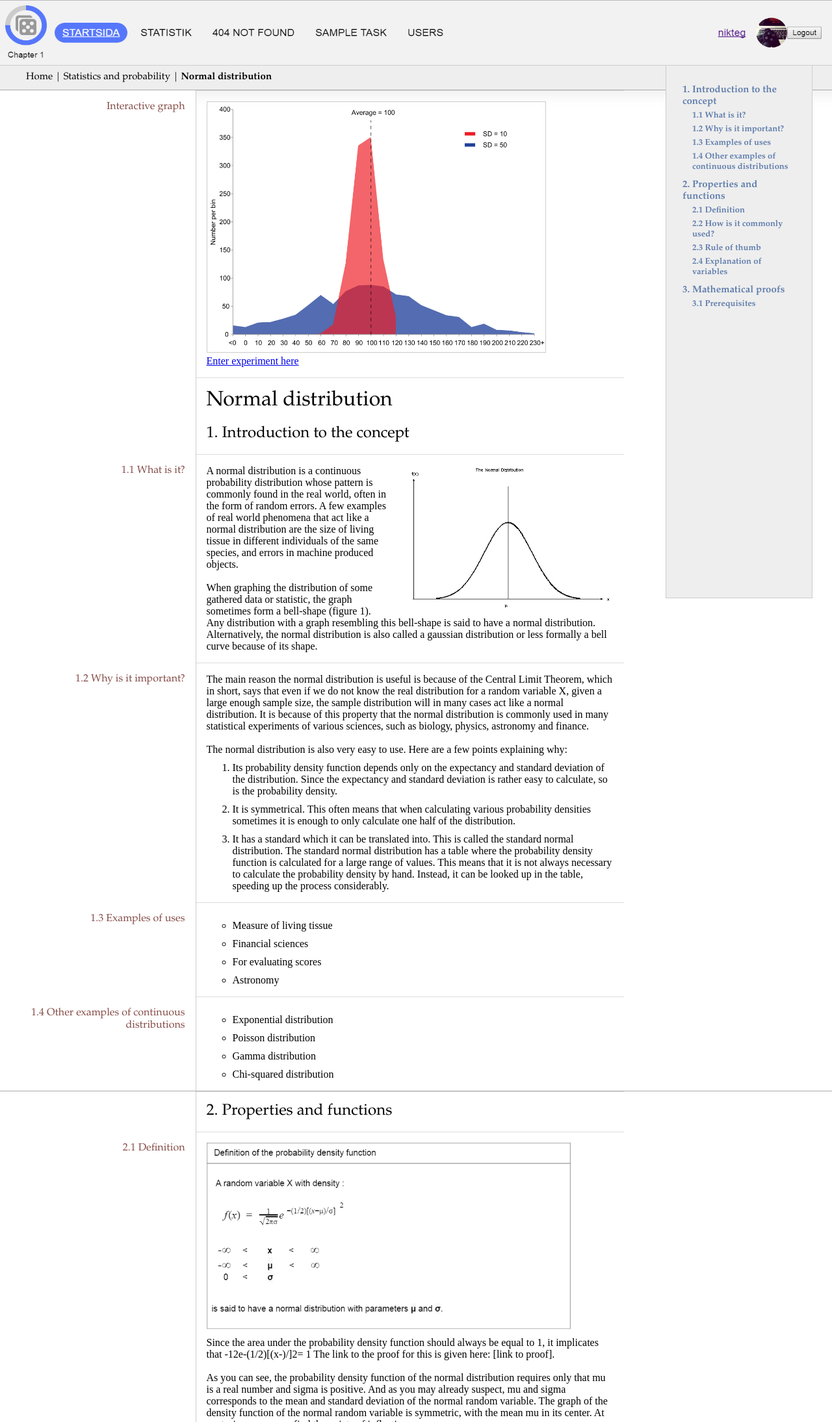
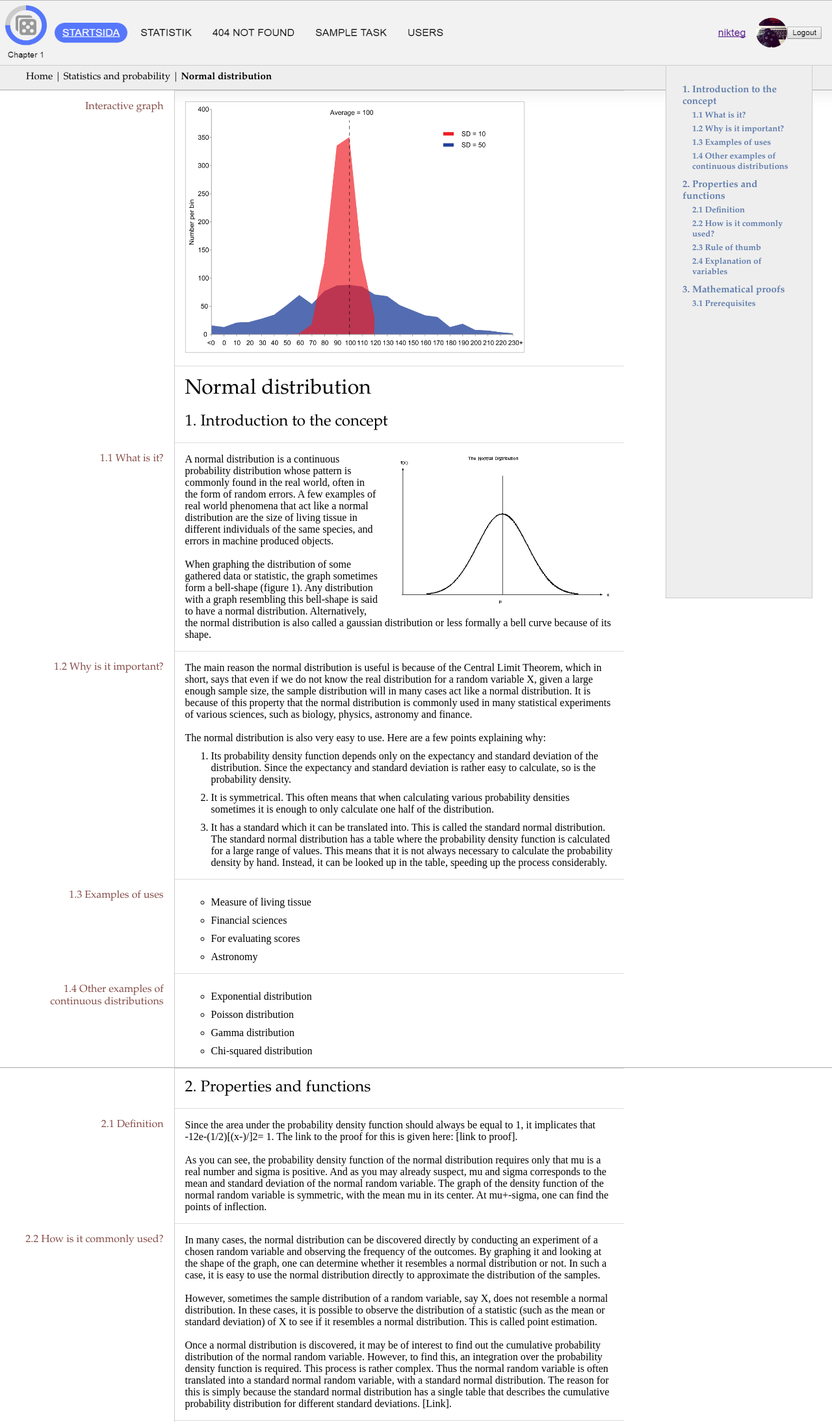
Before and after one commit to nikteg/gamification, a website: page D3Experiment/Designs for layout/SketchHtml.html in a window 1280 px wide. Shown: the top 2189 px of the page at 65% size. Drawn offline with Linux system fonts and the light colour scheme.

Commit message:
Quick refinements

```diff
--- a/D3Experiment/Designs for layout/SketchHtml.html
+++ b/D3Experiment/Designs for layout/SketchHtml.html
@@ -46,7 +46,7 @@
 
 	.left {
 		background: #fff;
-		width: 30%;
+		width: 25%;
 		padding: 1em;
 		text-align: right;
 		color: #844B46;
@@ -236,11 +236,10 @@
 			</li>
 
 		  <li class="newPart">
-			<div class="left">Interactive graph</div>
+			<div class="left">Interactive graph<br><a href="./ExperimentHtml.html" style="color:white">hellodasdasdasdasdasdsad</a></div>
 			<div class="right">
 
 			<img class="border" src="Standard_dev.png" alt="Normal distribution" style="width: 520px; height 200px;"><br>
-			<a href="./ExperimentHtml.html">Enter experiment here</a>
 			</div>
 		  </li>
 
@@ -348,9 +347,9 @@
 			</div>
 			<div class="right">
 
-				<img src="Definition.png" alt="definition" style="width:90%;height:;"><br>
+				<!--<img src="Definition.png" alt="definition" style="width:90%;height:;"><br>-->
 
-				Since the area under the probability density function should always be equal to 1, it implicates that -12e-(1/2)[(x-)/]2= 1  The link to the proof for this is given here: [link to proof].
+				Since the area under the probability density function should always be equal to 1, it implicates that -12e-(1/2)[(x-)/]2= 1. The link to the proof for this is given here: [link to proof].
 				<br><br>
 				As you can see, the probability density function of the normal distribution requires only that mu is a real number and sigma is positive. And as you may already suspect, mu and sigma corresponds to the mean and standard deviation of the normal random variable.
 			    The graph of the density function of the normal random variable is symmetric, with the mean mu in its center. At mu+-sigma, one can find the points of inflection.
```
Also changed, not shown: D3Experiment/Designs for layout/ExperimentHtml.html (+3 -1 lines).
